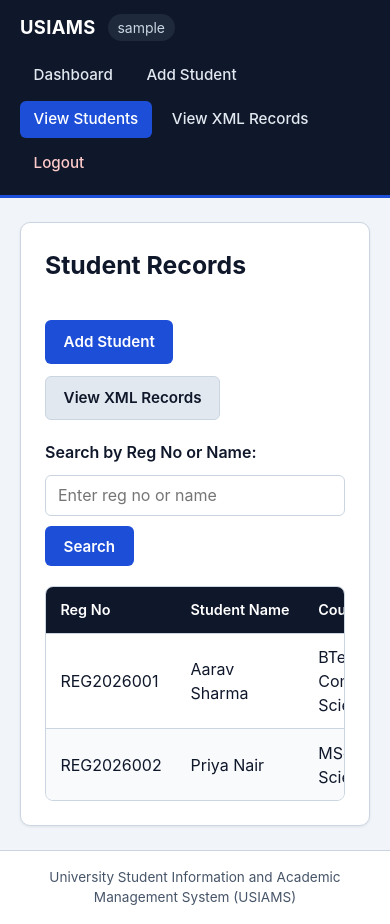
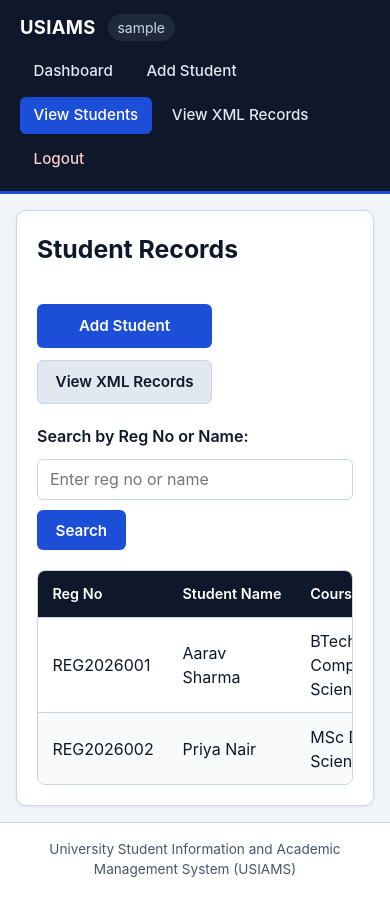
Before and after one commit to Kaushal-13-23/EduTrack, a PHP site: page /view_students.php in a window 390 px wide. After the commit the page ends 877 px from the top, so only its background shows below. Run offline with PHP 8.4, Linux system fonts and the light colour scheme; the visitor is signed in with stand-in values (Sample User, id 1); data comes from the database, SQL or seed files in the repository.

Commit message:
style: responsive layout

```diff
--- a/css/style.css
+++ b/css/style.css
@@ -469,3 +469,58 @@ tbody tr:hover {
     border-top: 1px solid var(--border-color);
     background-color: var(--bg-surface);
 }
+
+/* Responsive Layout (Desktop 1366px+, Tablet 768px, Small Screens) */
+@media (max-width: 900px) {
+    .navbar {
+        flex-direction: column;
+        align-items: flex-start;
+        gap: 0.75rem;
+    }
+
+    .nav-links {
+        width: 100%;
+    }
+
+    .container {
+        margin: 1rem auto;
+        padding: 0 1rem;
+    }
+
+    .card {
+        padding: 1.25rem;
+    }
+
+    .dashboard-grid {
+        grid-template-columns: repeat(2, minmax(0, 1fr));
+    }
+
+    .search-form {
+        align-items: stretch;
+    }
+
+    .search-form input[type="text"] {
+        max-width: 100%;
+        flex: 1 1 220px;
+    }
+}
+
+@media (max-width: 600px) {
+    .dashboard-grid {
+        grid-template-columns: 1fr;
+    }
+
+    .auth-card {
+        padding: 1.4rem;
+    }
+
+    .form-actions {
+        flex-direction: column;
+        align-items: stretch;
+    }
+
+    .form-actions .btn,
+    .form-actions button {
+        width: 100%;
+    }
+}
```
